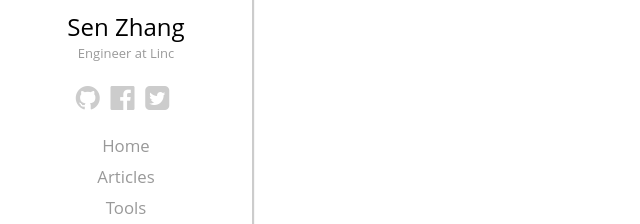
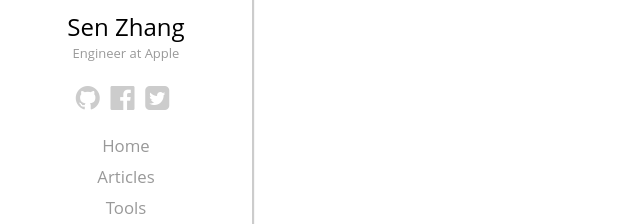
Before and after one commit to Sen-Zhang/sen-zhang.github.io, a website: page index.html in a window 1280 px wide. Shown: the part 319-543 px from the top of the page, 0-640 px from the left. Drawn offline with nearby package versions, Linux system fonts and the light colour scheme; some packages are replaced by stand-ins of ours.

Commit message:
Update index.html

```diff
--- a/index.html
+++ b/index.html
@@ -33,7 +33,7 @@
       <a href="#/home" title="Home" class="header-title__name a-blog">
         <h3>Sen Zhang</h3>
       </a>
-      <div class="header-title__position">Engineer at Linc</div>
+      <div class="header-title__position">Engineer at Apple</div>
     </div>
 
     <div class="header-socialnav">
```
